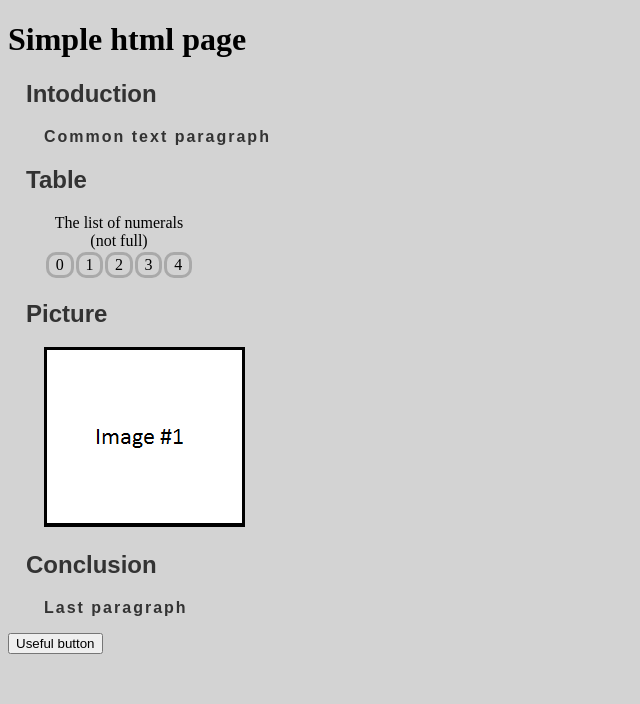
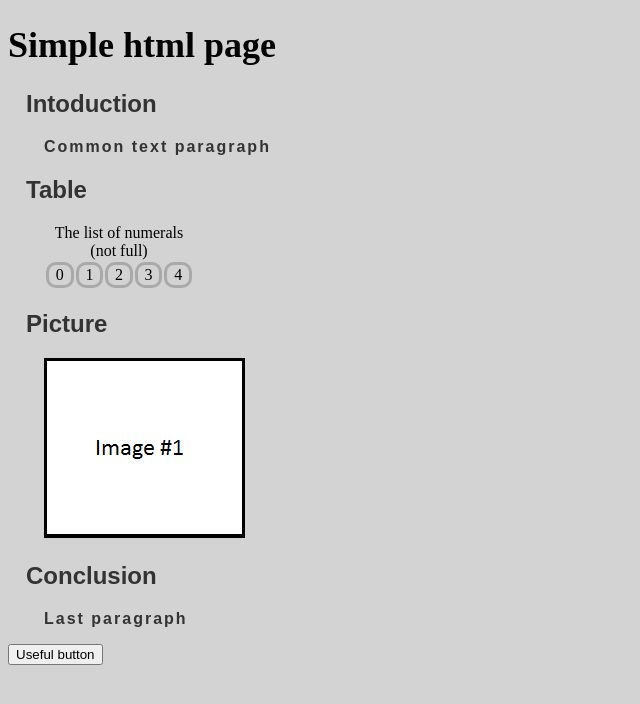
Before and after one commit to stanislav-osipov/first, a plain HTML site: page first.html in a window 1280 px wide. Shown: the whole page, without its empty margins (0-640 px from the left). Drawn offline with Linux system fonts and the light colour scheme.

Commit message:
new style for h1

```diff
--- a/first_style.css
+++ b/first_style.css
@@ -32,3 +32,6 @@ td{
 
 img{
 		margin-left: 36px;}
+
+h1{
+		font-size: 36px;}
```
